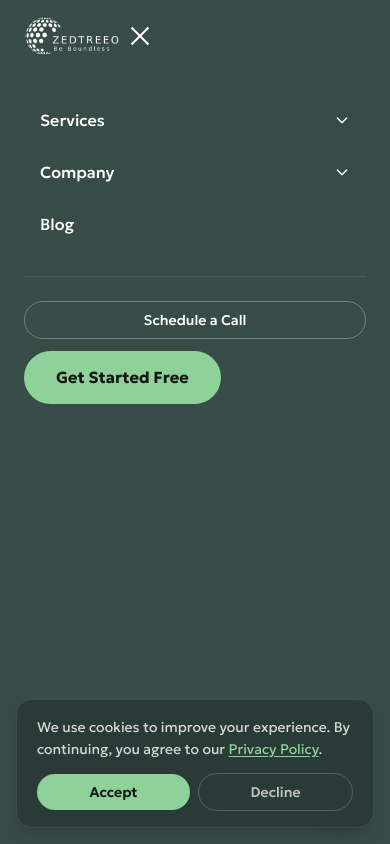
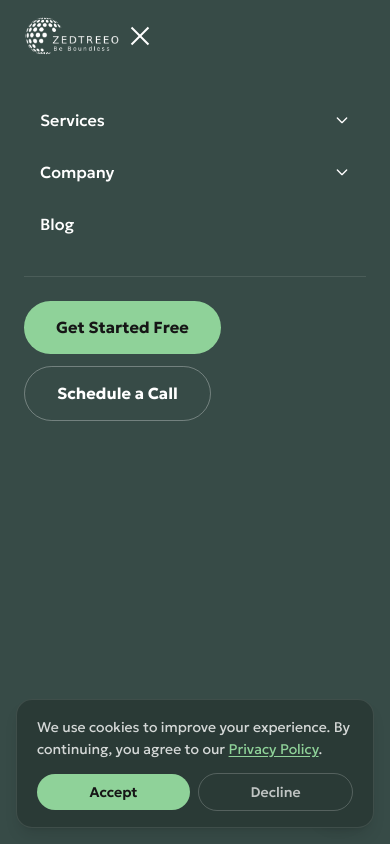
Before and after one commit to Zedtreeo/zedtreeo-website, a Next.js app: page / in a window 390 px wide. Both pictures are taken after a click on the button 140 px from the left and 36 px from the top of the page. Shown: the top 844 px of the page. Built offline with nearby package versions, Linux system fonts and the light colour scheme.

Commit message:
Center nav, bump font weight to semibold

```diff
--- a/src/components/Header.tsx
+++ b/src/components/Header.tsx
@@ -325,15 +325,6 @@ export default function Header() {
 
           {/* CTA */}
           <div className="mt-6 pt-6 border-t border-white/10 space-y-3">
-            <a
-              href="https://scheduler.zoom.us/zedtreeo/intro-call"
-              target="_blank"
-              rel="noopener noreferrer"
-              onClick={() => setMobileOpen(false)}
-              className="block text-center py-2 px-5 rounded-full border border-white/30 text-white text-sm font-medium no-underline hover:border-zt-accent hover:text-zt-accent transition-colors"
-            >
-              Schedule a Call
-            </a>
             <Link
               href="/get-started"
               onClick={() => setMobileOpen(false)}
@@ -341,6 +332,15 @@ export default function Header() {
             >
               Get Started Free
             </Link>
+            <a
+              href="https://scheduler.zoom.us/zedtreeo/intro-call"
+              target="_blank"
+              rel="noopener noreferrer"
+              onClick={() => setMobileOpen(false)}
+              className="zt-btn block text-center no-underline !bg-transparent !border !border-white/30 !text-white hover:!border-zt-accent hover:!text-zt-accent"
+            >
+              Schedule a Call
+            </a>
           </div>
         </nav>
       </div>
```
